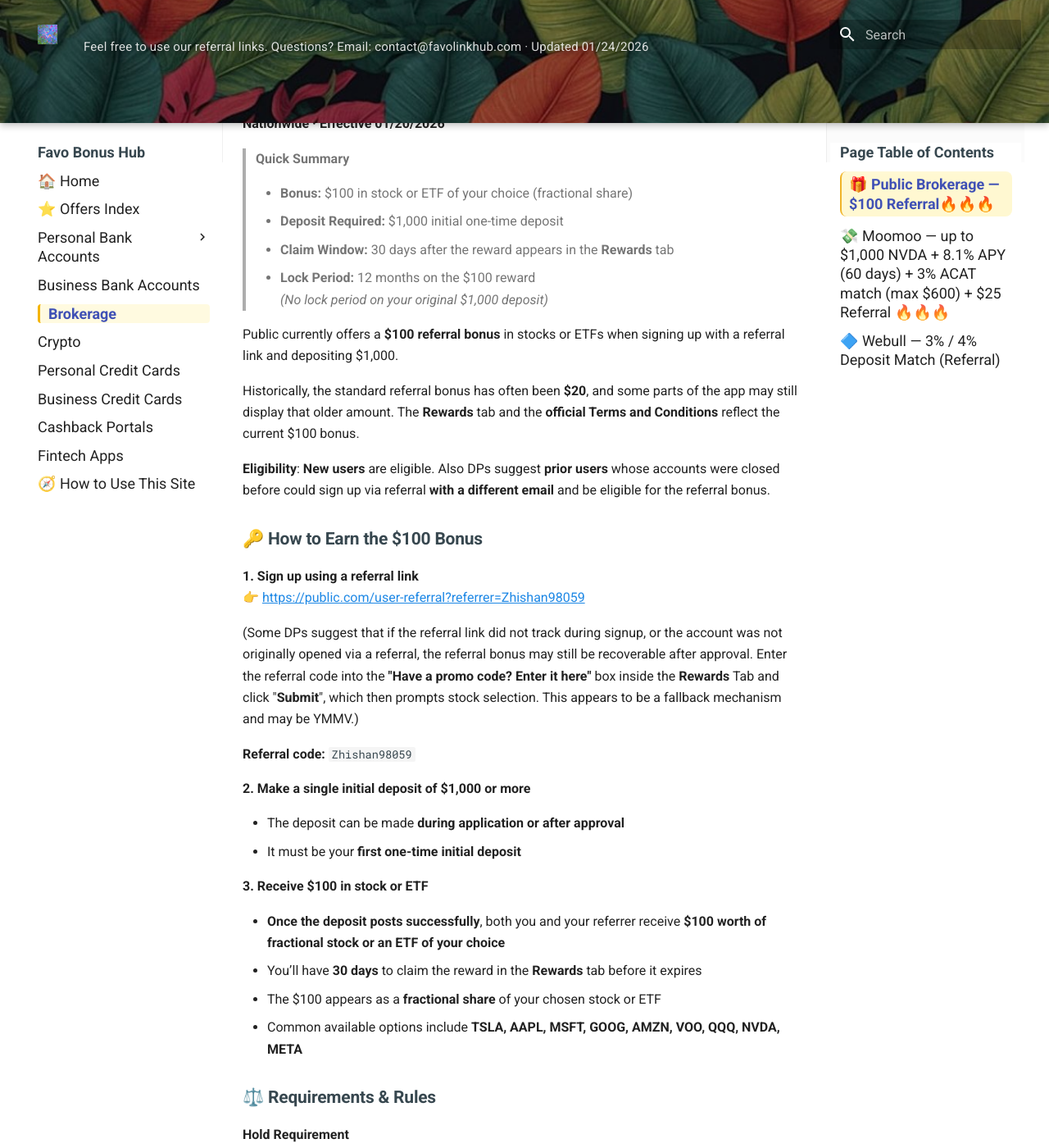
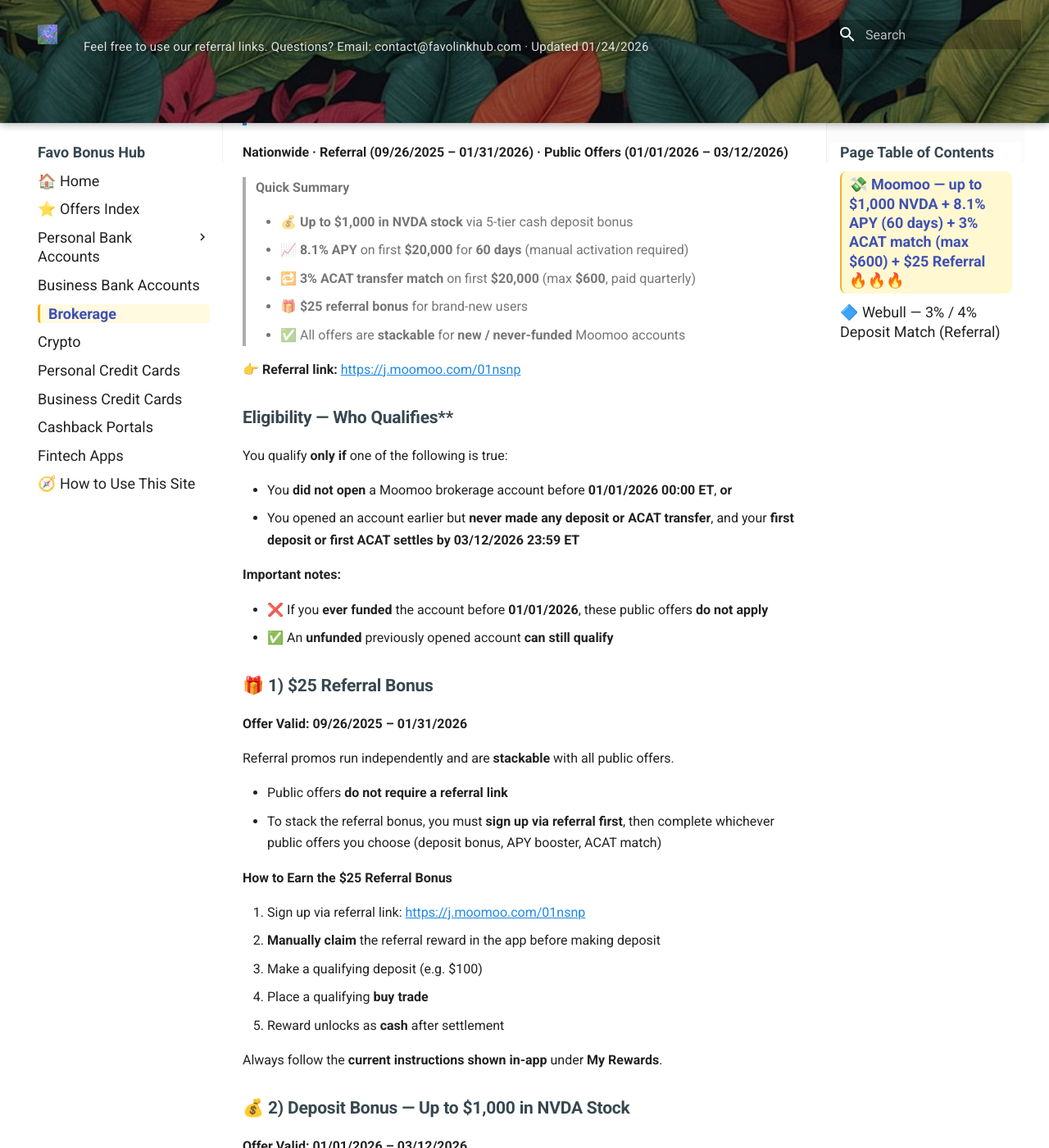
Before and after one commit to whispersofzephyr/favolinkhub-site, an MkDocs documentation site: the page built from docs/brokerage.md, in a window 1280 px wide and 1400 px high, scrolled down 291 px. Shown: the whole window at 82% size. Built offline with MkDocs 1.6.1 and Material for MkDocs 9.7.7, drawn with Linux system fonts in a browser that asks for light colours; some of the changed text lies outside the part shown.

Commit message:
Update brokerage.md

```diff
--- a/docs/brokerage.md
+++ b/docs/brokerage.md
@@ -1,87 +1,6 @@
 # Brokerage
 
 --8<-- "snippets/back-to-list.md"
-
-<a id="br-public"></a>
-## 🎁 Public Brokerage — $100 Referral🔥🔥🔥
-**Nationwide · Effective 01/20/2026**
-
-> **Quick Summary**
->
-> - **Bonus:** $100 in stock or ETF of your choice (fractional share)
-> - **Deposit Required:** $1,000 initial one-time deposit
-> - **Claim Window:** 30 days after the reward appears in the **Rewards** tab
-> - **Lock Period:** 12 months on the $100 reward
->   *(No lock period on your original $1,000 deposit)*
-
-Public currently offers a **$100 referral bonus** in stocks or ETFs when signing up with a referral link and depositing $1,000.
-
-Historically, the standard referral bonus has often been **$20**, and some parts of the app may still display that older amount. The **Rewards** tab and the **official Terms and Conditions** reflect the current $100 bonus.
-
-**Eligibility**: **New users** are eligible. Also DPs suggest **prior users** whose accounts were closed before could sign up via referral **with a different email** and be eligible for the referral bonus.
-
-### 🔑 How to Earn the $100 Bonus
-
-**1. Sign up using a referral link**
-👉 [https://public.com/user-referral?referrer=Zhishan98059](https://public.com/user-referral?referrer=Zhishan98059)
-
-(Some DPs suggest that if the referral link did not track during signup, or the account was not originally opened via a referral, the referral bonus may still be recoverable after approval. Enter the referral code into the **"Have a promo code? Enter it here"** box inside the **Rewards** Tab and click "**Submit**", which then prompts stock selection. This appears to be a fallback mechanism and may be YMMV.)
-
-**Referral code:** `Zhishan98059`
-
-**2. Make a single initial deposit of $1,000 or more**
-
-- The deposit can be made **during application or after approval**
-- It must be your **first one-time initial deposit**
-
-**3. Receive $100 in stock or ETF**
-
-- **Once the deposit posts successfully**, both you and your referrer receive **$100 worth of fractional stock or an ETF of your choice**
-- You’ll have **30 days** to claim the reward in the **Rewards** tab before it expires
-- The $100 appears as a **fractional share** of your chosen stock or ETF
-- Common available options include **TSLA, AAPL, MSFT, GOOG, AMZN, VOO, QQQ, NVDA, META**
-
-### ⚖️ Requirements & Rules
-
-**Hold Requirement**
-
-  - The $100 reward (or its cash value) must remain in your Public account for **12 months**
-  - Early withdrawal may trigger an **early-withdrawal fee of up to $100**
-
-**Your Own $1,000 Deposit**
-
-  - Your original $1,000 deposit can be **withdrawn or reinvested anytime** after the bonus is credited
-
-**Referral Cap**
-
-  - After signing up, you’ll receive your own referral link to invite others
-  - Each user can earn up to **$500 total** in referral bonuses (five successful referrals)
-  - After reaching the cap, referrers no longer earn bonuses, but referees remain eligible
-
-### 📝 Application Notes
-
-- Signup is fast — typically **~5 minutes**
-- Requires **ID upload**, no selfie
-- During signup, the app may still show a banner saying
-  *“Get $20 stock when you deposit $1,000”* — this appears to be **outdated**
-- The current $100 referral amount is confirmed in:
-
-     - the **Rewards** tab, and
-     - the official terms:
-       [https://public.com/disclosures/referral-terms](https://public.com/disclosures/referral-terms)
-
-### 🪙 Extra Tip
-
-Public can also be useful for **draining prepaid cards** via deposits (lifetime cap ~$4,000, YMMV).
-
-- **Blackhawk-issued** prepaid cards usually do not work
-- Many other prepaid cards work until the cap is reached
-
-To keep activity clean, one option is to **buy Treasury bills**, hold them for ~3 months, then ACH the proceeds back — optional, not required.
-
---8<-- "snippets/back-to-list.md"
-
----
 
 <a id="br-moomoo"></a>
 ## 💸 Moomoo — up to $1,000 NVDA + 8.1% APY (60 days) + 3% ACAT match (max $600) + $25 Referral 🔥🔥🔥
```
